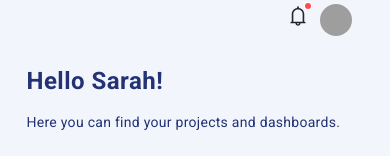
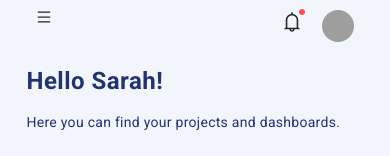
Before and after one commit to AngeloAndreaIsola/DashMote_Assesment, a Vue app in the folder dashmote_assessment/: page / in a window 390 px wide. Shown: the top 156 px of the page. Built offline with nearby package versions, Linux system fonts and the light colour scheme; grey boxes are pictures that could not be loaded.

Commit message:
made new menu

```diff
--- a/dashmote_assessment/src/assets/styles.css
+++ b/dashmote_assessment/src/assets/styles.css
@@ -11,9 +11,11 @@ table {
     table-layout: auto;
     width: 100%;
 }
+
 tr {
     box-shadow: 0px 4px 20px rgba(120, 120, 120, 0.15);
 }
+
 td {
     width: 250px;
     height: 5em;
@@ -21,6 +23,7 @@ td {
     padding: 5px;
     background-color: white;
 }
+
 /* Make table row with rounded borders
  */
 /* Set border-radius on the top-left and bottom-left of the first table data on the table row
@@ -29,6 +32,7 @@ td:first-child,
 th:first-child {
     border-radius: 10px 0 0 10px;
 }
+
 /* Set border-radius on the top-left and bottom-left of the first table data on the table row
  */
 td:last-child,
@@ -36,7 +40,7 @@ th:last-child {
     border-radius: 0 10px 10px 0;
 }
 
-.row{
+.row {
     width: 200px;
     height: 5em;
     text-align: center;
@@ -44,7 +48,7 @@ th:last-child {
     background-color: white;
 }
 
-.desktop{
+.desktop {
     width: 100%;
     overflow-y: scroll;
     table-layout: auto;
@@ -70,6 +74,10 @@ body {
 }
 
 
+.anticon-menu {
+    display: none;
+}
+
 #name {
     /* Set name font */
     /* Header 3 */
@@ -87,7 +95,7 @@ body {
     display: inline-block;
 }
 
-.site-page-header{
+.site-page-header {
     border-bottom: 1px solid #C4C4C4;
 }
 
@@ -184,19 +192,19 @@ nav {
     flex-shrink: 0;
     float: right; */
 
-    /* Paragraph Regular */
+/* Paragraph Regular */
 
-    /* font-family: 'Roboto';
+/* font-family: 'Roboto';
     font-style: normal;
     font-weight: 400;
     font-size: 14px;
     line-height: 22px; */
-    /* identical to box height, or 157% */
+/* identical to box height, or 157% */
 
 
-    /* Middle Grey */
+/* Middle Grey */
 
-    /* color: #787878;
+/* color: #787878;
 } */
 
 
@@ -208,8 +216,8 @@ nav {
 }
 
 @media all and (max-width: 800px) {
-    .site-page-header{
-        border-bottom:none
+    .site-page-header {
+        border-bottom: none
     }
 
     /* Hide desktop project list */
@@ -302,6 +310,34 @@ nav {
 
         color: #787878;
     }
+
+
+    .anticon-menu {
+        display: inline-block;
+        left: 0%;
+    }
+
+    .left-menu,
+    .right-menu {
+        text-align: center;
+        text-decoration: none;
+        top: 197px;
+        /* width: 128px; */
+        /* max-width: 128px; */
+    }
+
+    .left-menu,
+    .right-menu > *{
+        margin: 10px;
+    }
+
+    .left-menu {
+        float: left;
+    }
+
+    .right-menu {
+        float: right;
+    }
 }
 
 /* --------------------------------------------------------------------------------------------------------------------------------------------------------------------------------- */
--- a/dashmote_assessment/src/components/DashboardOverview.vue
+++ b/dashmote_assessment/src/components/DashboardOverview.vue
@@ -1,14 +1,26 @@
 <template>
   <div class="container">
+
+    <nav>
+      <MenuOutlined class="left-menu" />
+
+
+      <div class="right-menu">
+        <a-badge dot>
+          <BellOutlined :style="{ fontSize: '20px' }" />
+        </a-badge>
+        <h1 id='name' style="fontSize: 14px; line-height: 22px;">Sarah Green</h1>
+        <a-avatar src="https://images.pexels.com/photos/415829/pexels-photo-415829.jpeg" />
+      </div>
+    </nav>
 
     <!-- <div class="ant-row">
       <div class="ant-col ant-col-16 ant-col-offset-3"> -->
     <!-- Heading -->
-    <nav>
+    <!-- <nav>
 
-<!-- -->
       <a-page-header class="site-page-header" style="padding: 0;">
-
+        <MenuOutlined />
         <template #extra>
           <a-badge dot>
             <BellOutlined :style="{ fontSize: '20px' }" />
@@ -17,8 +29,8 @@
           <a-avatar src="https://images.pexels.com/photos/415829/pexels-photo-415829.jpeg" />
         </template>
       </a-page-header>
-    </nav>
-<!--
+    </nav> -->
+    <!--
     <a-divider style="margin=0%"></a-divider> -->
 
     <div class="mobileHeader" style="margin-bottom:0% ;">
@@ -29,8 +41,8 @@
 
     <!-- tabAndSearch -->
     <!-- <div class="">   -->
-      <!-- Input -->
-      <!-- <div class="d-flex mt-5">
+    <!-- Input -->
+    <!-- <div class="d-flex mt-5">
 
         <div class="ant-transfer-list-body-search-wrapper">
           <span class="ant-input-affix-wrapper ant-transfer-list-search" id="search">
@@ -129,6 +141,7 @@
 <script>
 import json from '../assets/data.json'
 import { BellOutlined } from '@ant-design/icons-vue';
+import { MenuOutlined } from '@ant-design/icons-vue'
 
 
 
@@ -172,6 +185,7 @@ export default {
 
   components: {
     BellOutlined,
+    MenuOutlined,
   },
 };
 </script>
```
